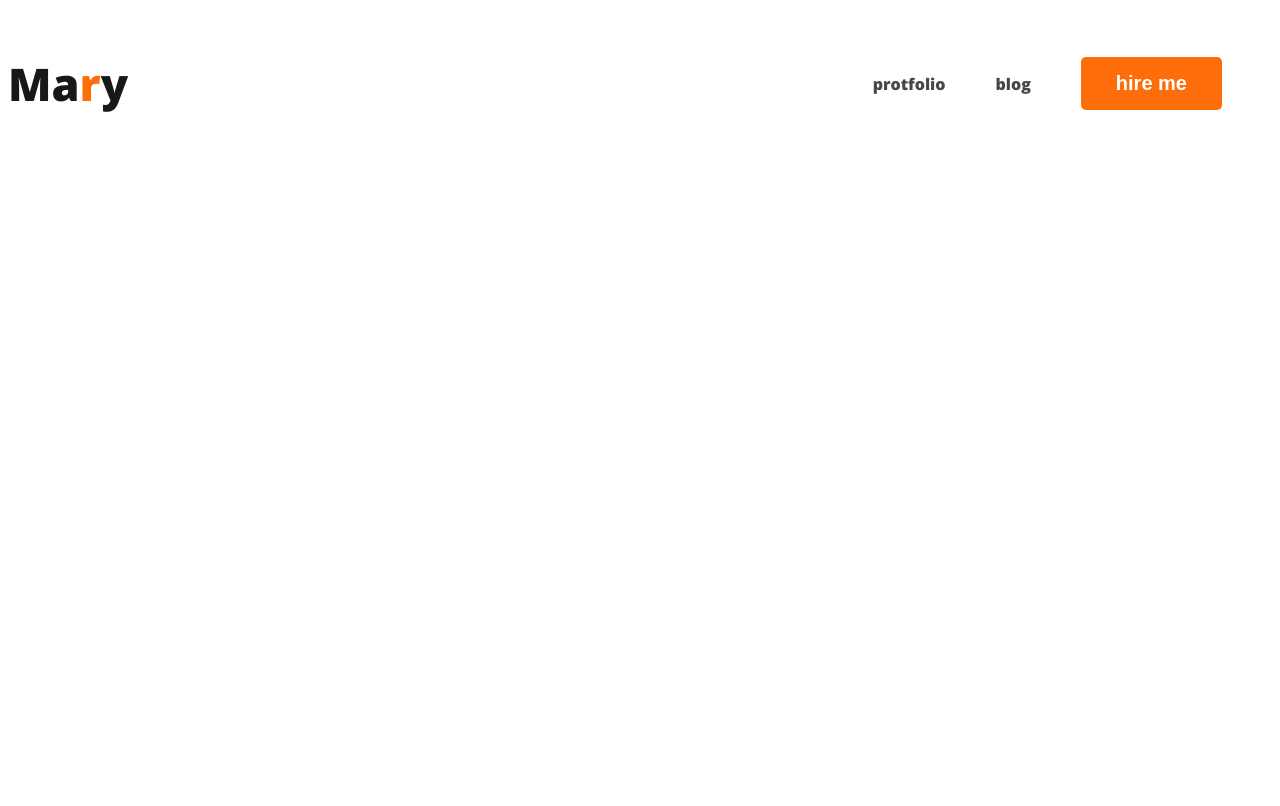
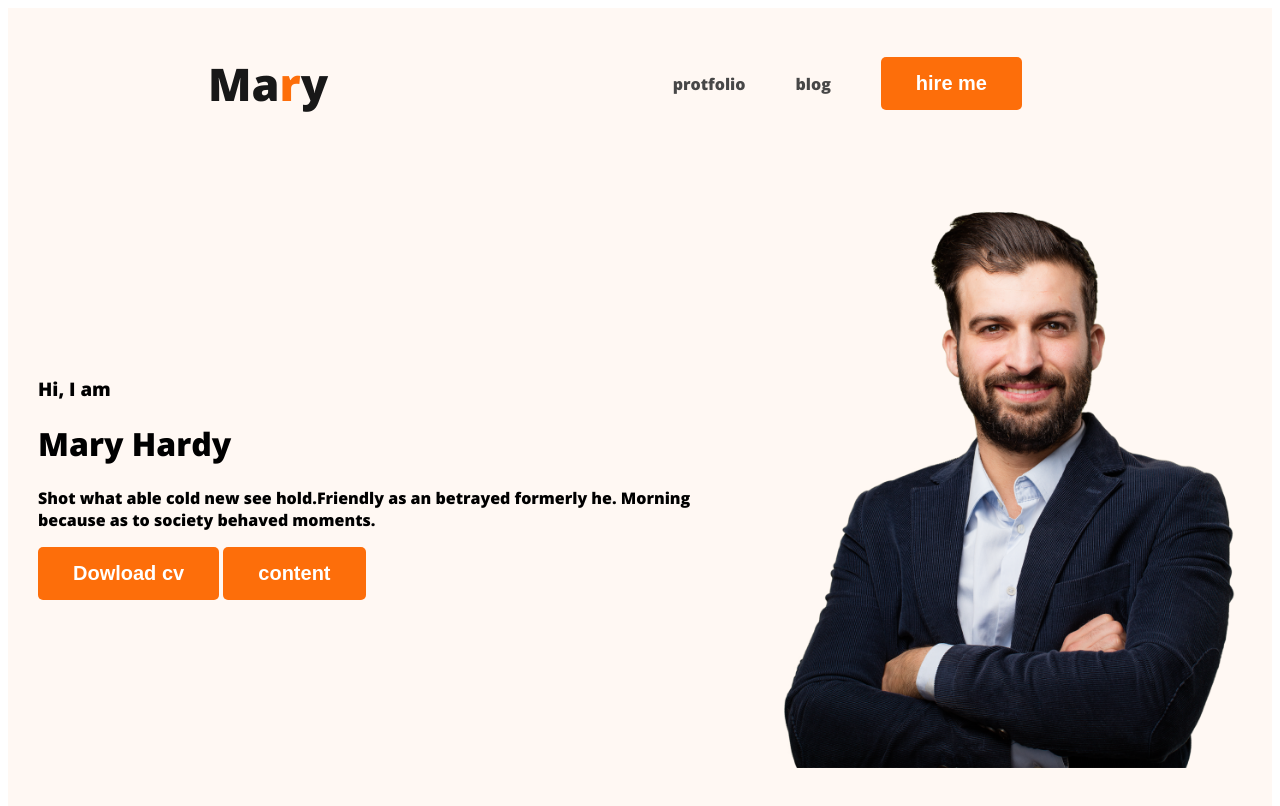
Before and after one commit to alaminfoysal/web-developer-portfolio, a plain HTML site: page index.html in a window 1280 px wide. Drawn offline with nearby package versions, Linux system fonts and the light colour scheme.

Commit message:
banner content added

```diff
--- a/index.html
+++ b/index.html
@@ -10,7 +10,7 @@
     <link rel="stylesheet" href="styles/protfolio.css">
 </head>
 <body>
-    <header>
+    <header class="header">
         <nav>
             <h3 class="nav-title">Ma<span class=text-primary>r</span>y</h3>
             <ul>
@@ -19,6 +19,16 @@
                 <li><button class="button-primary">hire me</button></li>
             </ul>
         </nav>
+        <div class="banner">
+            <div class="banner-content">
+                <h3 class="banner-gre">Hi, I  am</h3>
+                <h1 class="banner-title">Mary Hardy</h1>
+                <p>Shot what able cold new see hold.Friendly as an betrayed formerly he. Morning because as to society behaved moments.</p>
+                <button class="button-primary">Dowload cv</button>
+               <button class="button-primary">content</button>
+            </div>
+            <img class="profile" src="images/hardy.png" alt="">
+        </div>
 
     </header>
     <main>
--- a/styles/protfolio.css
+++ b/styles/protfolio.css
@@ -21,6 +21,7 @@ nav{
     display:flex;
   justify-content:space-between;
   align-items:center;
+  margin:0px 200px;
 }
 .nav-title{
     color: #181818;
@@ -38,3 +39,15 @@ nav a{
     text-decoration: none;
     color:#474747;
 }
+/*header related styles*/
+.header{
+    background-color: #FFF8F3;
+}
+.banner{
+    padding:30px 30px 150px;
+    display:flex;
+    align-items:center;
+}
+.banner .profile{
+    width:500px;
+}
```
